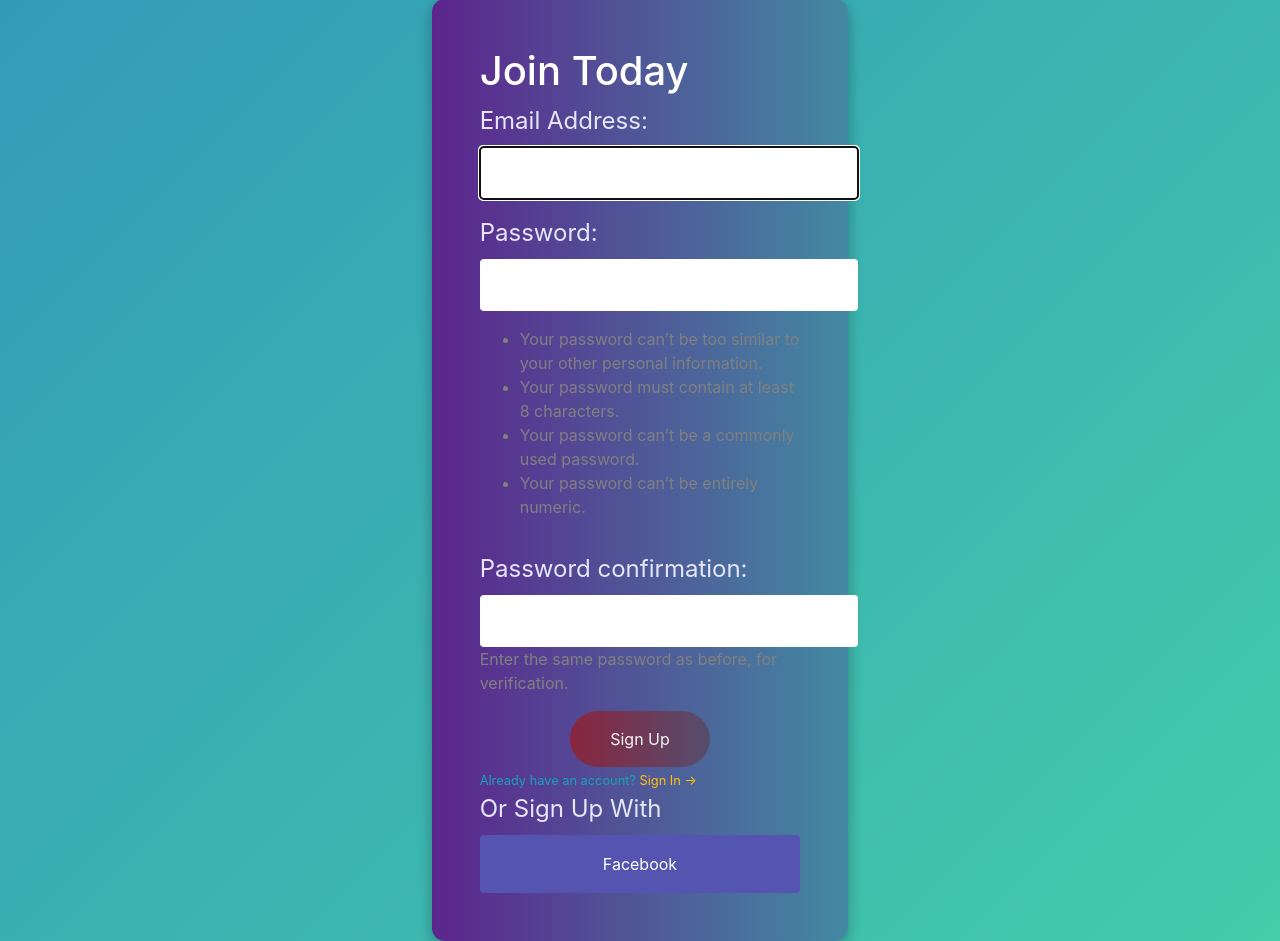
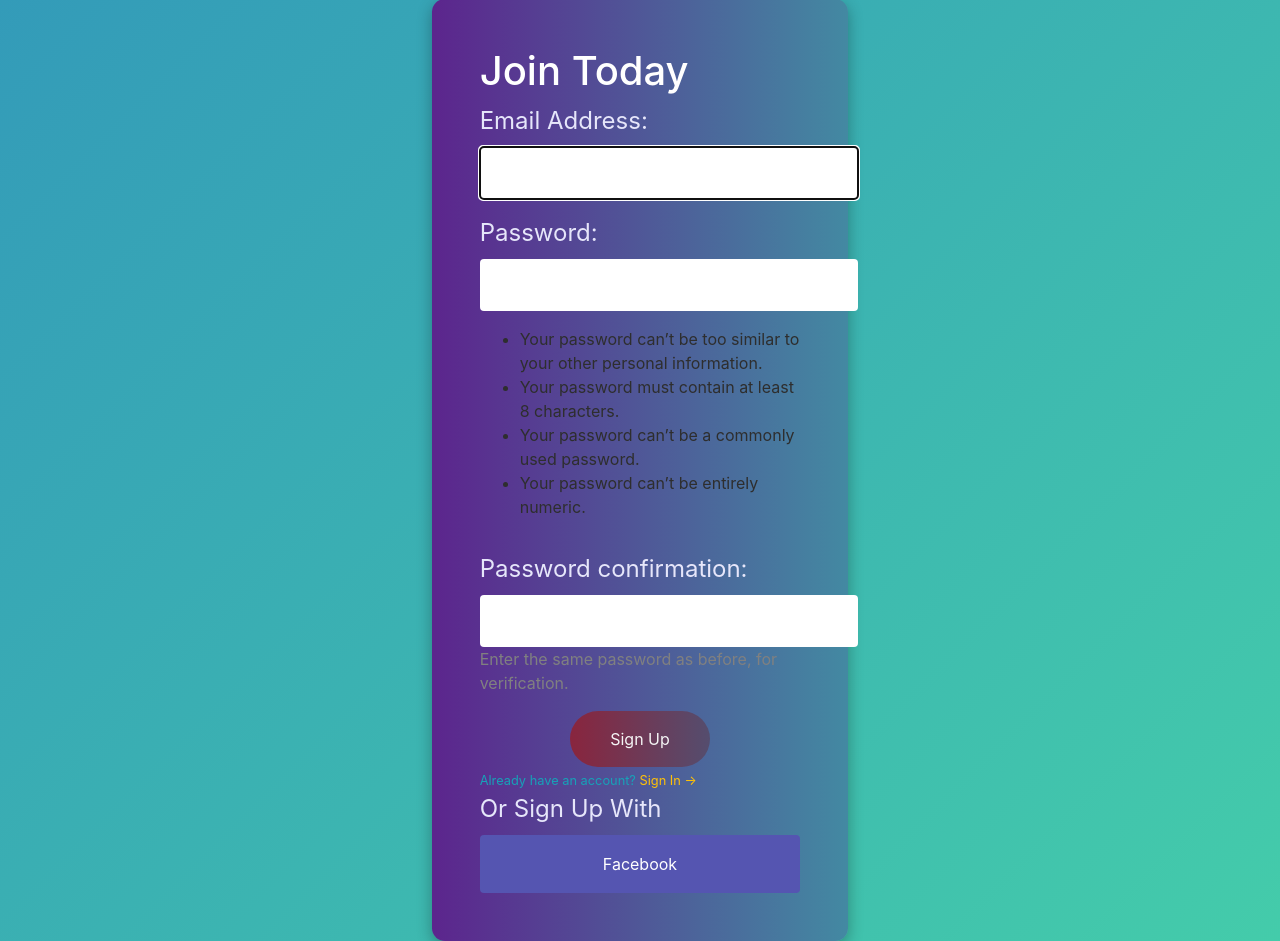
Before and after one commit to amitbuyo2020/eBlog, a Django app: page /register/ in a window 1280 px wide. Shown: the part 97-1038 px from the top of the page. Run offline with Django 3.2, Linux system fonts and the light colour scheme; some libraries are stand-ins or nearby versions.

Commit message:
added dark gray color to some text

```diff
--- a/static/css/login-form.css
+++ b/static/css/login-form.css
@@ -13,7 +13,7 @@
 }
 
 ul {
-  color: gray;
+  color: rgb(46, 46, 46);
 }
 .form-style {
   border-radius: 0.8rem;
--- a/static/css/register.css
+++ b/static/css/register.css
@@ -36,7 +36,7 @@ ul {
   color: #777;
 }
 small ul {
-  color: #777;
+  color: rgb(43, 42, 42);
 }
 small ul li:before {
   content: "*";
```
